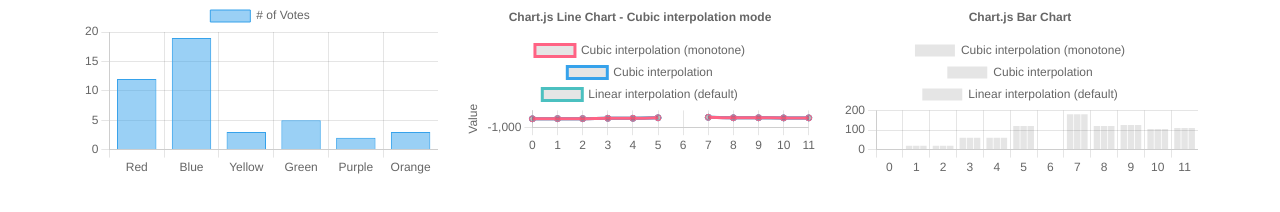
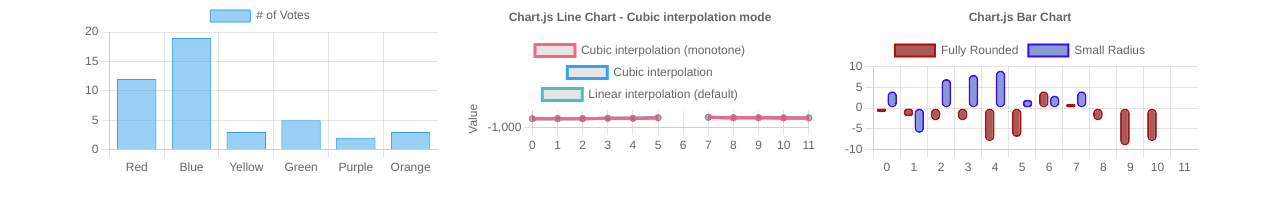
Before and after one commit to Craos/Craos, a website: page index.html in a window 1280 px wide. Drawn offline with nearby package versions, Linux system fonts and the light colour scheme.

Commit message:
Atualização automática

```diff
--- a/index.html
+++ b/index.html
@@ -142,11 +142,33 @@
     new Chart(barra2, config);
 
 
-
+    const data3 = {
+        labels: labels,
+        datasets: [
+            {
+                label: 'Fully Rounded',
+                data: [-1,-2,-3,-3,-8,-7,4,1,-3,-9,-8],
+                borderColor: '#ab1010',
+                backgroundColor: '#a85959',
+                borderWidth: 2,
+                borderRadius: Number.MAX_VALUE,
+                borderSkipped: false,
+            },
+            {
+                label: 'Small Radius',
+                data: [4,-6,7,8,9,2,3,4],
+                borderColor: '#350cfc',
+                backgroundColor: '#889cd0',
+                borderWidth: 2,
+                borderRadius: 5,
+                borderSkipped: false,
+            }
+        ]
+    };
 
     const config3 = {
         type: 'bar',
-        data: data,
+        data: data3,
         options: {
             responsive: true,
             plugins: {
```
